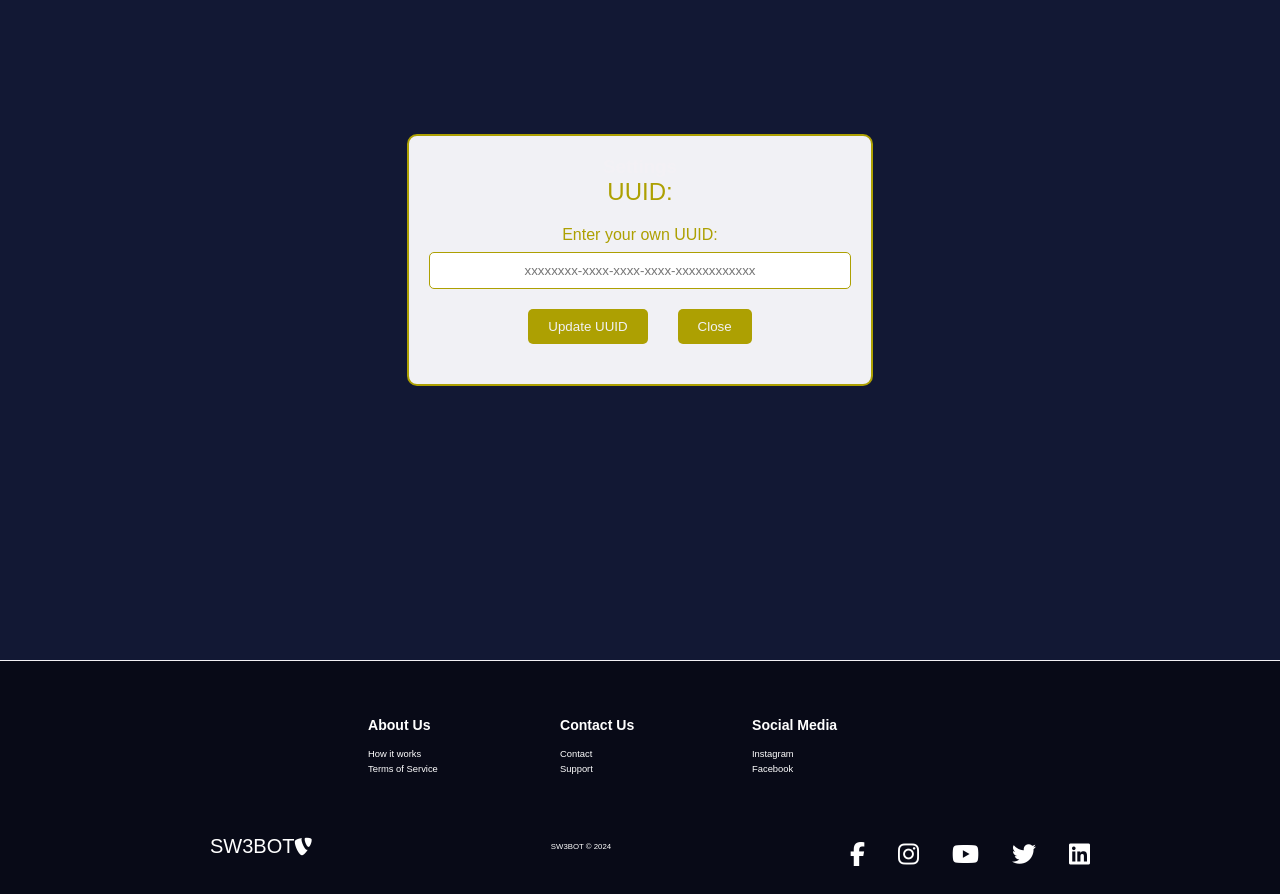
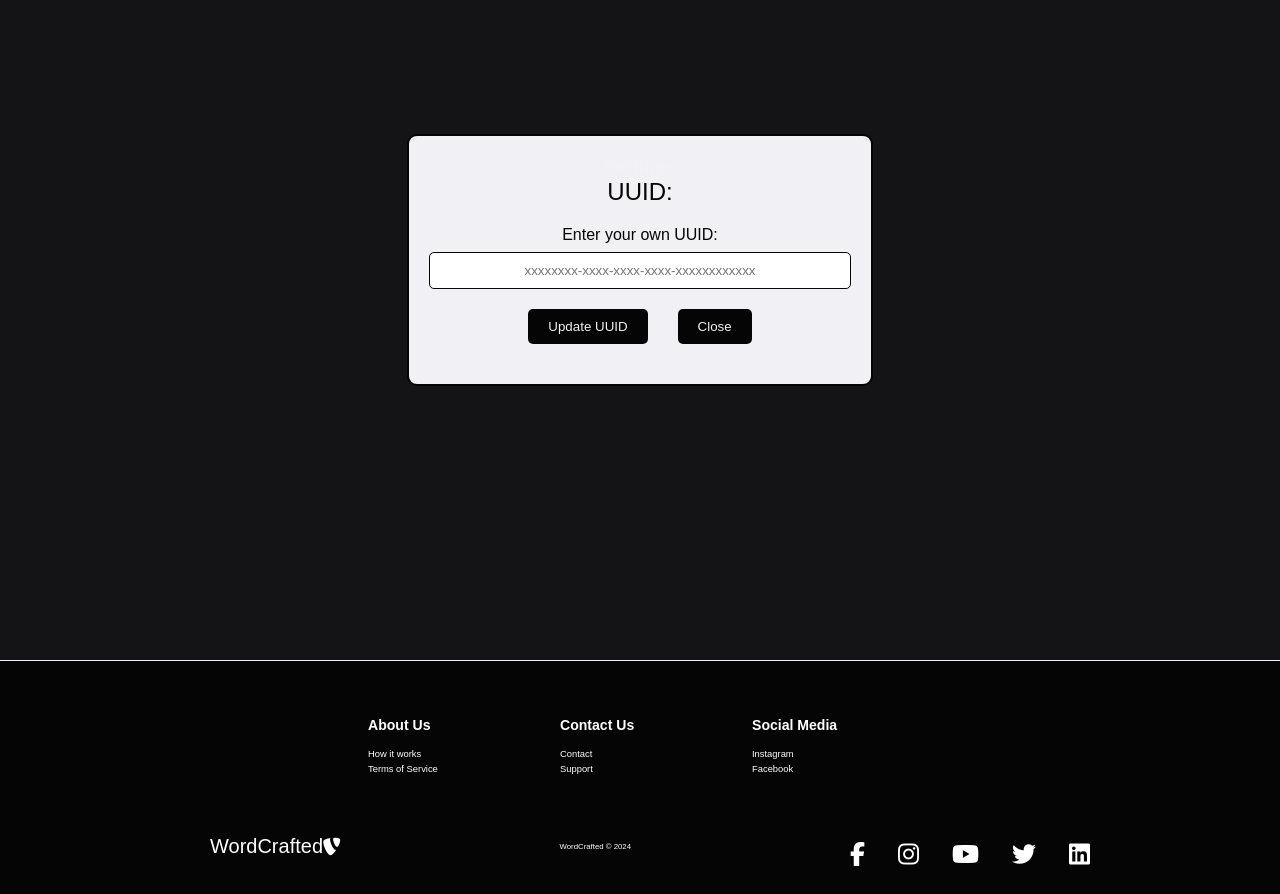
Before and after one commit to Langchain-Chatbot-KTH/langchain-chatbot-frontend, a React (Create React App) app: page /settings in a window 1280 px wide. Shown: the part 140-1034 px from the top of the page. Built offline with nearby package versions, Linux system fonts and the light colour scheme; a web font is replaced by a local one.

Commit message:
V 1.0 Langchain with WordCrafted

```diff
--- a/src/Pages/Components/ComponentsStyling/Footer.css
+++ b/src/Pages/Components/ComponentsStyling/Footer.css
@@ -1,5 +1,5 @@
 .footer-container {
-    background-color: rgb(8, 10, 23);
+    background: rgb(5, 5, 5);
     padding: 4rem 0 2rem 0;
     display: flex;
     flex-direction: column;
--- a/src/Pages/Components/Footer.js
+++ b/src/Pages/Components/Footer.js
@@ -30,11 +30,11 @@ function Footer() {
                 <div class='social-media-wrap'>
                     <div class='footer-logo'>
                         <Link to='/' className='social-logo'>
-                            SW3BOT
+                            WordCrafted
                             <i class='fab fa-typo3' />
                         </Link>
                     </div>
-                    <small class='website-rights'>SW3BOT © 2024</small>
+                    <small class='website-rights'>WordCrafted © 2024</small>
                     <div class='social-icons'>
                         <Link
                             class='social-icon-link facebook'
--- a/src/Pages/Home.js
+++ b/src/Pages/Home.js
@@ -1,5 +1,3 @@
-// Home.js
-
 import React, { useEffect, useState } from 'react';
 import './PagesStyle/HomeStyle.css';
 import addBtn from '../assets/add-30.png';
@@ -9,7 +7,7 @@ import saved from '../assets/bookmark.svg';
 import rocket from '../assets/rocket.svg';
 import sendBtn from '../assets/send.svg';
 import userIcon from '../assets/TansparentPerson.png';
-import imageLogo from '../assets/IconChatBot.png';
+import imageLogo from '../assets/image_logo_medium.png';
 import {
     sendMsgToBackend,
     initializeProgram,
@@ -39,6 +37,8 @@ function Home() {
                     await handleQueryClick(newConversationId);
                 } else {
                     setFirstIds(ids);
+                    const lastIndex = ids.length - 1;
+                    await handleQueryClick(ids[lastIndex]);
                 }
 
             } catch (error) {
@@ -134,22 +134,26 @@ function Home() {
         fetchQueryNames();
     }, [firstIds]);
 
+    const processText = (text) => {
+        text = text.replace(/(\d+)\.\s*/g, "$1. ");
+        text = text.replace(/\*/g, "\n• ");
+        text = text.replace(/\n/g, "<br>");
+        return text;
+    };
 
     return (
         <div className="App">
             <div className="sideBar">
                 <div className="upperSide">
                     <div className="upperSideTop">
-                        <i className="fa-regular fa-comments fa-xl fa-beat"></i>
-                        <span className="brand">SW3BOT</span>
                     </div>
                     <button
                         className="midBtn"
                         onClick={handleNewChat}
                         disabled={isConversationEmpty}
                     >
-                        <img src={addBtn} alt="new chat" className="addBtn"/>
-                        Ny Chatt!
+                        <img src={imageLogo} alt="new chat" className="addBtn"/>
+                        New Chat
                     </button>
                     <div className="upperSideBottom">
                         {firstIds ? (
@@ -167,15 +171,15 @@ function Home() {
                     </div>
                 </div>
                 <div className="lowerSide">
-                    <div className="listItems"><img src={home} alt="home" className="listItemsImg"/>Hem</div>
-                    <div className="listItems"><img src={saved} alt="saved" className="listItemsImg"/>Sparade</div>
+                    <div className="listItems"><img src={home} alt="home" className="listItemsImg"/>Home</div>
+                    <div className="listItems"><img src={saved} alt="saved" className="listItemsImg"/>Model</div>
                     <Link
                         to="/settings"
                         className="listItems"
                         style={{ textDecoration: 'none', color: 'white' }}
                     >
                         <img src={rocket} alt="rocket" className="listItemsImg" />
-                        Inställningar
+                        Settings
                     </Link>
                 </div>
             </div>
@@ -185,9 +189,7 @@ function Home() {
                         <div className="chat bot">
                             <img className="chatImg" src={imageLogo} alt=""/>
                             <p className="txt">
-                                Hej, jag är SW3Bot, en toppmodern språkmodell utvecklad av ett studentteam vid KTH.
-                                Jag är utformad för att förstå och generera mänskligt liknande text baserat på den input jag får.
-                                Du kan ställa mig frågor och ha konversationer. Berätta bara hur jag kan hjälpa dig!
+                                Hello, I'm WordCrafted, a state-of-the-art language model developed by a student team at KTH. I'm designed to understand and generate human-like text based on the input I receive. You can ask me questions and have conversations. Just let me know how I can assist you!
                             </p>
                         </div>
                     )}
@@ -198,7 +200,7 @@ function Home() {
                                 src={message.senderId === 0 ? imageLogo : userIcon}
                                 alt=""
                             />
-                            <p className="txt">{message.content}</p>
+                            <p className="txt" dangerouslySetInnerHTML={{ __html: message.senderId === 0 ? processText(message.content) : message.content }}></p>
                         </div>
                     ))}
                 </div>
@@ -208,12 +210,12 @@ function Home() {
                         <button className="send" onClick={handleSend} disabled={isSending}>
                             {isSending ? (
                                 <i className="fa-solid fa-sync fa-spin"></i>
-                                ) : (<img src={sendBtn} alt="sendBtn"/>
-                        )}
-                    </button>
+                            ) : (<img src={sendBtn} alt="sendBtn"/>
+                            )}
+                        </button>
 
-                </div>
-                    <p>SW3Bot kan producera felaktig information om data, påståenden eller fakta. SW3Bot Januari 29 Version.</p>
+                    </div>
+                    <p>WordCrafted can produce inaccurate information about data, claims, or facts. WordCrafted February 06 Version.</p>
                 </div>
             </div>
         </div>
--- a/src/Pages/PagesStyle/HomeStyle.css
+++ b/src/Pages/PagesStyle/HomeStyle.css
@@ -52,7 +52,7 @@ html{
 body{
     font-family: var(--body-font);
     font-size: var(--normal-font-size);
-    background: rgb(18, 24, 52);
+    background: rgba(16, 16, 19, 0.98);
     color: rgb(243, 241, 245);
 }
 
@@ -98,7 +98,7 @@ body{
     max-width: 70rem;
     scroll-behavior: smooth;
     overflow-y: scroll;
-    background: rgb(8, 10, 23);
+    background: rgb(5, 5, 5);
 }
 
 .upperSideTop{
@@ -108,15 +108,15 @@ body{
 }
 
 .addBtn{
-    height: 2rem;
+    height: 2.2rem;
     padding-right: 1rem;
 }
 
 .midBtn{
-    background: rgb(8, 10, 23);
+    background: rgb(5, 5, 5);
     color: rgb(253, 253, 253);
     padding: 1.25rem;
-    font-size: 1.5rem;
+    font-size: 1.4rem;
     width: 20rem;
     display: flex;
     align-items: center;
@@ -139,14 +139,10 @@ body{
 }
 
 .midBtn:hover {
-    background: rgb(84, 79, 1);
+    background: rgba(38, 29, 6, 0.98);
     color: #fff;
     transform: translateY(-5px);
     cursor: pointer;
-}
-
-.midBtn:hover>img {
-    transform: scale(1.5);
 }
 
 .midBtn::before {
@@ -190,7 +186,7 @@ body{
 }
 
 .query:hover {
-    background: rgba(188, 193, 33, 0.1);
+    background: rgba(38, 29, 6, 0.98);
     transform: scale(1.05);
     cursor: pointer;
 }
@@ -221,7 +217,7 @@ body{
 
 .lowerSide{
     padding: 2rem;
-    background: rgb(8, 10, 23);
+    background: rgb(5, 5, 5);
     border-bottom: 1px solid rgb(252, 252, 252);
 }
 
@@ -306,9 +302,15 @@ body{
     border-radius: 0.5rem;
 }
 
+.chatImgLogo{
+    width: 3.5rem;
+    margin-left: 3.5rem;
+    margin-right: 1rem;
+    border-radius: 0.5rem;
+}
+
 .bot {
-    background: rgb(243, 241, 245);
-    color: rgb(8, 10, 23);
+    color: rgb(255, 255, 255);
     width: fit-content;
     border-radius: 0.5rem;
 
--- a/src/Pages/PagesStyle/Settings.css
+++ b/src/Pages/PagesStyle/Settings.css
@@ -10,7 +10,7 @@
 
 .settings-box {
     background-color: rgb(241, 241, 245);
-    border: 2px solid rgb(173, 160, 2);
+    border: 2px solid rgb(5, 5, 5);
     padding: 20px;
     border-radius: 10px;
     text-align: center;
@@ -18,13 +18,13 @@
 
 .uuid-display {
     font-size: 24px;
-    color: rgb(173, 160, 2);
+    color: rgb(5, 5, 5);
     margin-bottom: 20px;
 }
 
 label {
     font-size: 16px;
-    color: rgb(173, 160, 2);
+    color: rgb(5, 5, 5);
     display: block;
     margin-bottom: 8px;
 }
@@ -32,7 +32,7 @@ label {
 #uuidInput {
     width: 100%;
     padding: 10px;
-    border: 1px solid rgb(173, 160, 2);
+    border: 1px solid rgb(5, 5, 5);
     border-radius: 5px;
     margin-bottom: 20px;
     box-sizing: border-box;
@@ -41,12 +41,12 @@ label {
 }
 
 .error-msg {
-    color: rgb(173, 160, 2);
+    color: rgb(5, 5, 5);
     margin-bottom: 10px;
 }
 
 .update-uuid-btn {
-    background-color: rgb(173, 160, 2);
+    background-color: rgb(5, 5, 5);
     color: rgb(241, 241, 245);
     padding: 10px 20px;
     border: none;
@@ -57,7 +57,7 @@ label {
 }
 
 .close-btn {
-    background-color: rgb(173, 160, 2);
+    background-color: rgb(5, 5, 5);
     color: rgb(241, 241, 245);
     padding: 10px 20px;
     border: none;
@@ -74,5 +74,5 @@ label {
 .close-btn:hover {
     transition: all 0.3s ease-out;
     transform: scale(1.1);
-    background-color: rgb(93, 85, 0);
+    background-color: rgb(35, 35, 45);
 }
--- a/src/chatApi.js
+++ b/src/chatApi.js
@@ -27,9 +27,7 @@ export async function sendMsgToBotBackend(message, id) {
 
         const messageToSend = previousBotMessages.join('\n') + '\nLatest Message From User: ' + message;
 
-        console.log("Message Sent!: " + messageToSend)
-
-        const response = await axios.get('http://localhost:8100/generate_text', {
+        const response = await axios.get('http://localhost:9090/generateText/llama2', {
             params: {
                 message: messageToSend
             }
```
